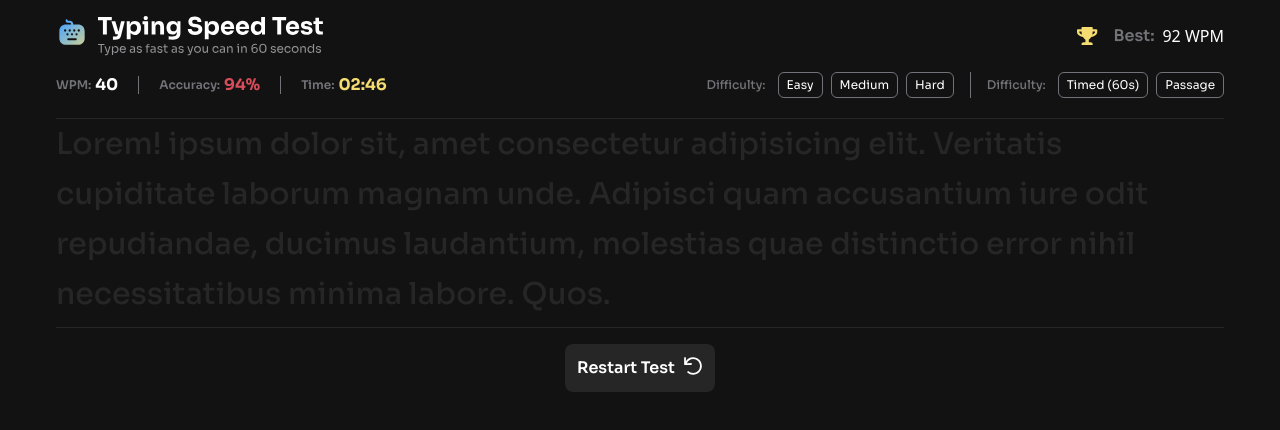
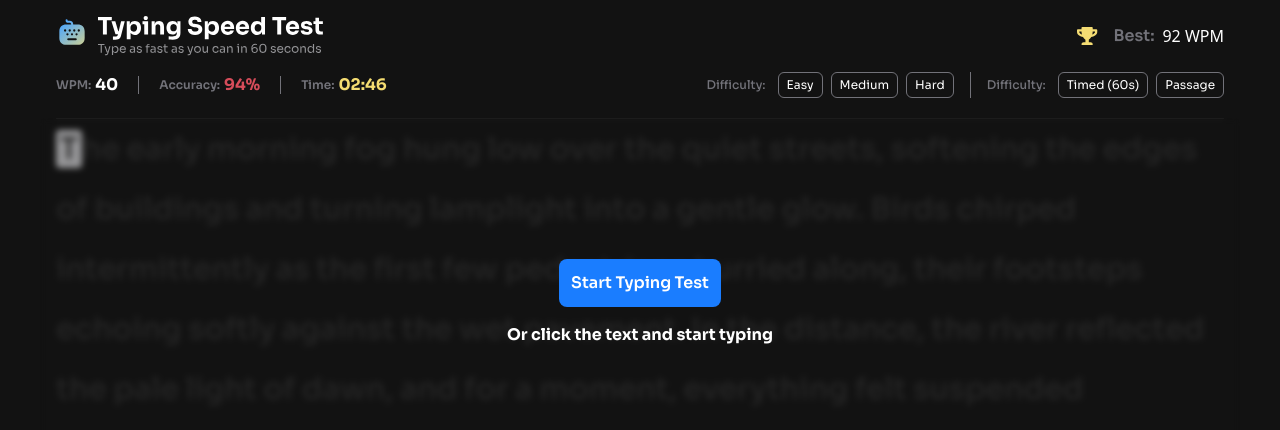
Before and after one commit to adriandotdev/frontendmentor-projects, a Next.js app: page /typingspeedtest in a window 1280 px wide. Shown: the top 430 px of the page. Built offline with nearby package versions, Linux system fonts and the light colour scheme.

Commit message:
typingspeed: implemented character checking
others
- start test
- reset test

```diff
--- a/app/typingspeedtest/page.tsx
+++ b/app/typingspeedtest/page.tsx
@@ -1,7 +1,133 @@
+/* eslint-disable jsx-a11y/alt-text */
+/* eslint-disable @next/next/no-img-element */
+"use client";
+
+import { cn } from "@/lib/utils";
+import { useEffect, useState } from "react";
+
 export default function Page() {
+	const [sentence, setSentence] = useState(
+		`The early morning fog hung low over the quiet streets, softening the edges of buildings and turning lamplight into a gentle glow. Birds chirped intermittently as the first few pedestrians hurried along, their footsteps echoing softly against the wet pavement. In the distance, the river reflected the pale light of dawn, and for a moment, everything felt suspended between night and day, calm yet full of possibility.`,
+	);
+	const slicedSentence = sentence.split(/(\s+)/);
+	const [arrayWord, setArrayWord] = useState(
+		slicedSentence.map((word) => ({
+			word,
+			typedAnswer: [...word].map((char) => [char, undefined]),
+		})),
+	);
+
+	const [started, setStarted] = useState(false);
+
+	const [currentIndex, setIndex] = useState(0);
+	const [wordIndex, setWordIndex] = useState(0);
+	const [cursorIndex, setCursorIndex] = useState(0);
+	let tracker = 0;
+
+	const handleStart = () => setStarted(true);
+
+	const handleRestart = () => {
+		tracker = 0;
+		setIndex(0);
+		setWordIndex(0);
+		setCursorIndex(0);
+		setArrayWord(
+			slicedSentence.map((word) => ({
+				word,
+				typedAnswer: [...word].map((char) => [char, undefined]),
+			})),
+		);
+	};
+
+	useEffect(() => {
+		const handleKey = (e: KeyboardEvent) => {
+			if (e.key === " ") {
+				e.preventDefault();
+			}
+
+			if (
+				started &&
+				e.key.length === 1 &&
+				!e.ctrlKey &&
+				!e.metaKey &&
+				wordIndex < arrayWord.length
+			) {
+				setCursorIndex((prev) => prev + 1);
+				let newIndex = currentIndex;
+				let newWordIndex = wordIndex;
+
+				console.log("INDEXES: ", newIndex, newWordIndex);
+				if (newIndex >= arrayWord[newWordIndex].word.length) {
+					newIndex = 0;
+					newWordIndex = wordIndex + 1;
+
+					console.log("INDEX AFTER UPDATE: ", newIndex, newWordIndex);
+					setIndex(newIndex);
+					setWordIndex(newWordIndex);
+				}
+
+				if (newWordIndex < arrayWord.length) {
+					const temp = arrayWord;
+
+					temp[newWordIndex].typedAnswer[newIndex][1] = e.key;
+
+					setArrayWord(temp);
+					setIndex((prev) => prev + 1);
+				}
+			}
+
+			if (e.key === "Backspace") {
+				console.log("Backspace");
+
+				if (cursorIndex !== 0) setCursorIndex((prev) => prev - 1);
+
+				let newIndex = currentIndex;
+				let newWordIndex = wordIndex;
+
+				console.log("INDEX BSPACE: ", newIndex);
+				console.log("WORD INDEX BSPACE: ", newWordIndex);
+
+				if (newIndex - 1 < 0) {
+					console.log("1 here");
+					if (newWordIndex - 1 >= 0) {
+						console.log("2 here");
+						newWordIndex -= 1;
+
+						const temp = arrayWord;
+
+						newIndex = temp[newWordIndex].typedAnswer.length - 1;
+
+						temp[newWordIndex].typedAnswer[newIndex][1] = undefined;
+
+						setArrayWord(temp);
+						setWordIndex(newWordIndex);
+						setIndex(newIndex);
+					}
+				} else {
+					console.log("3 here");
+					const temp = arrayWord;
+
+					temp[newWordIndex].typedAnswer[newIndex - 1][1] = undefined;
+					console.log("INDEX BSPACE: ", newIndex);
+					newIndex -= 1;
+
+					console.log("AFTER INDEX BSPACE: ", newIndex);
+					console.log(temp);
+					setIndex(newIndex);
+					setArrayWord(temp);
+				}
+			}
+		};
+
+		document.addEventListener("keydown", handleKey);
+
+		return () => document.removeEventListener("keydown", handleKey);
+		// eslint-disable-next-line react-hooks/exhaustive-deps
+	}, [currentIndex, wordIndex, started, cursorIndex]);
+
 	return (
 		<main className="bg-[hsl(0,0%,7%)] min-h-dvh flex justify-center">
-			<div className="max-w-[1200px]">
+			<div className="max-w-300">
 				{/* Header */}
 				<div className="flex items-center justify-between p-4">
 					{/* Logo small */}
@@ -33,7 +159,7 @@ export default function Page() {
 				<div className="xl:flex justify-between xl:items-center xl:px-4">
 					{/* Stats */}
 					<div className="flex justify-center xl:items-center">
-						<div className="flex flex-col justify-center gap-1 items-center basis-[150px] border-r border-[hsl(240,3%,46%)] xl:flex-row xl:pr-5 xl:mr-5 px-0 leading-[18px]">
+						<div className="flex flex-col justify-center gap-1 items-center basis-37.5 border-r border-[hsl(240,3%,46%)] xl:flex-row xl:pr-5 xl:mr-5 px-0 leading-[18px]">
 							<span className="text-[hsl(240,3%,46%)] font-sora font-semibold text-[12px] xl:grow">
 								WPM:
 							</span>
@@ -42,7 +168,7 @@ export default function Page() {
 							</span>
 						</div>
 
-						<div className="flex flex-col justify-center gap-1 items-center basis-[150px] border-r border-[hsl(240,3%,46%)] xl:flex-row xl:h-max xl:pr-5 xl:mr-5 leading-[18px]">
+						<div className="flex flex-col justify-center gap-1 items-center basis-37.5 border-r border-[hsl(240,3%,46%)] xl:flex-row xl:h-max xl:pr-5 xl:mr-5 leading-[18px]">
 							<span className="text-[hsl(240,3%,46%)] font-sora font-semibold text-[12px] xl:grow">
 								Accuracy:
 							</span>
@@ -51,7 +177,7 @@ export default function Page() {
 							</span>
 						</div>
 
-						<div className="flex flex-col justify-center gap-1 items-center basis-[150px] xl:flex-row xl:h-max leading-[18px]">
+						<div className="flex flex-col justify-center gap-1 items-center basis-37.5 xl:flex-row xl:h-max leading-4.5">
 							<span className="text-[hsl(240,3%,46%)] font-sora font-semibold text-[12px] xl:grow">
 								Time:
 							</span>
@@ -64,20 +190,20 @@ export default function Page() {
 					{/* Dropdowns */}
 					{/* Only shown on mobile view */}
 					<div className="flex gap-4 px-5 mt-5 xl:mt-0 xl:hidden">
-						<select className="border rounded-md border-white text-white p-1 grow basis-[150px]">
+						<select className="border rounded-md border-white text-white p-1 grow basis-37.5">
 							<option>Easy</option>
 							<option>Medium</option>
 							<option>Hard</option>
 						</select>
-						<select className="border rounded-md border-white text-white p-1 grow basis-[150px]">
+						<select className="border rounded-md border-white text-white p-1 grow basis-37.5">
 							<option>Timed (60s)</option>
 							<option>Passage</option>
 						</select>
 					</div>
 
-					<div className="flex items-center gap-4">
+					<div className="items-center gap-4 hidden xl:flex">
 						{/* Desktop Difficulty Options */}
-						<div className="flex items-center gap-3 border-r border-[hsl(240,3%,46%)] pr-4 leading-[16px]">
+						<div className="flex items-center gap-3 border-r border-[hsl(240,3%,46%)] pr-4 leading-4">
 							<span className="text-[hsl(240,3%,46%)] font-sora font-medium text-[12px]">
 								Difficulty:
 							</span>
@@ -94,7 +220,7 @@ export default function Page() {
 						</div>
 
 						{/* Desktop Mode Options */}
-						<div className="flex items-center gap-3 leading-[16px]">
+						<div className="flex items-center gap-3 leading-4">
 							<span className="text-[hsl(240,3%,46%)] font-sora font-medium text-[12px]">
 								Difficulty:
 							</span>
@@ -112,28 +238,104 @@ export default function Page() {
 					</div>
 				</div>
 
-				<div className="px-4">
+				<div className="px-4 relative">
 					<div className="h-px bg-[hsl(0,0%,15%)] mt-5" />
-
+					{!started && (
+						<div
+							onClick={handleStart}
+							className="absolute inset-0 bg-[hsl(240, 3%, 46%)/20 backdrop-blur-[3px] flex  flex-col justify-center items-center gap-4 cursor-pointer"
+						>
+							<button className="text-white font-sora font-semibold flex gap-2 bg-[hsl(214,100%,55%)] p-3 rounded-lg hover:bg-[hsl(210,100%,65%)]">
+								Start Typing Test
+							</button>
+							<p className="text-[hsl(0,0%,100%)] font-sora font-bold">
+								Or click the text and start typing
+							</p>
+						</div>
+					)}
 					{/* Words to type */}
 					<div>
-						<p className="text-[hsl(0,0%,15%)] text-2xl font-medium font-sora leading-[50px] xl:text-3xl">
-							{`Lorem! ipsum dolor sit, amet consectetur adipisicing elit. Veritatis
-						cupiditate laborum magnam unde. Adipisci quam accusantium iure odit
-						repudiandae, ducimus laudantium, molestias quae distinctio error
-						nihil necessitatibus minima labore. Quos.`
-								.split(" ")
-								.join(" ")}
-						</p>
+						{/* <div className="flex whitespace-nowrap flex-wrap  text-2xl font-medium font-sora leading-[50px] xl:text-3xl">
+							{objSentence.map((item, index) => (
+								<span
+									className={cn(
+										item.character !== " " ? "" : "whitespace-pre",
+										item.characterTyped === undefined
+											? "text-[hsl(0,0%,15%)]"
+											: item.characterTyped === item.character
+												? "text-green-500"
+												: item.characterTyped !== item.character
+													? "text-red-500"
+													: "",
+										index === currentIndex &&
+											item.characterTyped === undefined &&
+											"bg-[hsl(240,1%,59%)] px-1 rounded-sm",
+										item.character === " " &&
+											item.character !== item.characterTyped &&
+											item.characterTyped !== undefined &&
+											"bg-red-500 rounded-sm h-8 my-auto",
+									)}
+									key={index}
+								>
+									{item.character}
+								</span>
+							))}
+						</div> */}
+						<div className="flex flex-wrap  text-2xl font-medium font-sora leading-12.5 xl:text-3xl xl:leading-15">
+							{sentence.split(/(\s+)/).map((word, insideWordIndex) => {
+								return (
+									<span
+										key={insideWordIndex}
+										className={cn(
+											word !== " " ? "" : "whitespace-pre",
+											"text-white",
+										)}
+									>
+										{Array.from(word).map((ch, index) => {
+											const chTyped =
+												arrayWord[insideWordIndex].typedAnswer[index][1];
+											tracker++;
+											return (
+												<span
+													className={cn(
+														chTyped === undefined
+															? "text-[hsl(0,0%,15%)]"
+															: chTyped === ch
+																? "text-green-500"
+																: chTyped !== ch
+																	? "text-red-500 border-b-3 border-b-red-500"
+																	: "",
+														tracker - 1 === cursorIndex &&
+															"bg-[hsl(240,1%,59%)] px-1 rounded-sm",
+														ch === " " &&
+															ch !== chTyped &&
+															chTyped !== undefined &&
+															"bg-red-500 rounded-sm h-8 my-auto",
+													)}
+													key={index}
+												>
+													{ch}
+												</span>
+											);
+										})}
+									</span>
+								);
+							})}
+						</div>
 					</div>
 
 					<div className="h-px bg-[hsl(0,0%,15%)] mt-2" />
 				</div>
 
-				<button className="text-white font-sora font-semibold flex gap-2 bg-[hsl(0,0%,15%)] p-3 rounded-lg mx-auto mt-4">
-					Restart Test
-					<img src={"/typingspeed/icon-restart.svg"} />
-				</button>
+				{started && (
+					<button
+						onClick={handleRestart}
+						className="text-white font-sora font-semibold flex gap-2 bg-[hsl(0,0%,15%)] p-3 rounded-lg mx-auto mt-4 mb-8"
+					>
+						Restart Test
+						<img src={"/typingspeed/icon-restart.svg"} />
+					</button>
+				)}
 			</div>
 		</main>
 	);
```
